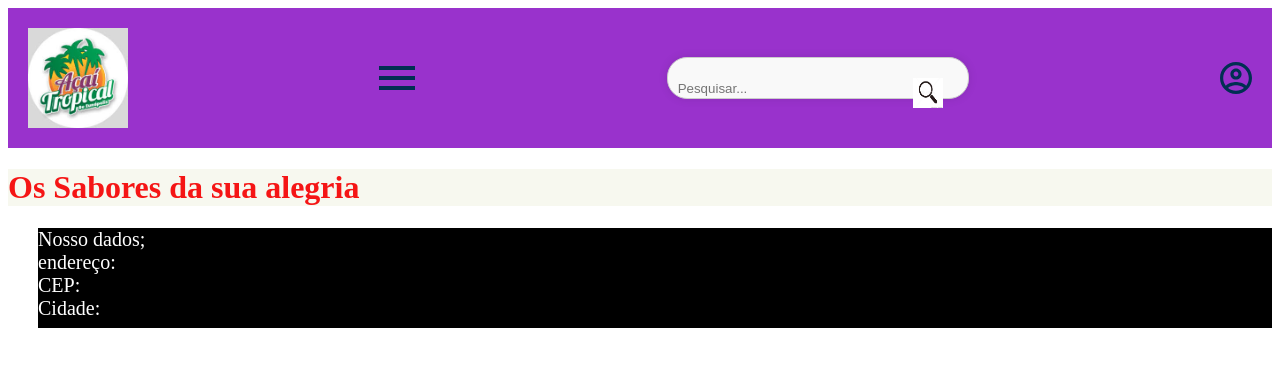
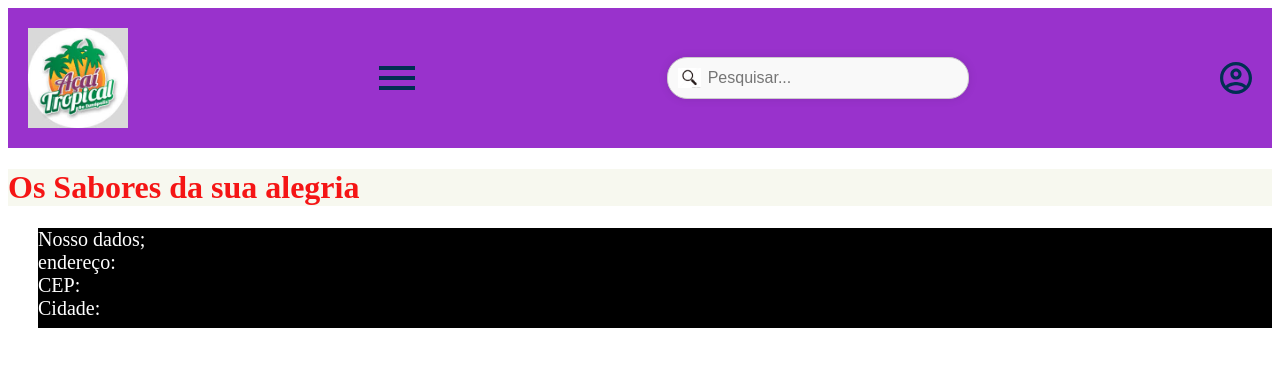
Before and after one commit to 23071960/2o_DS_front, a plain HTML site: page index.html in a window 1280 px wide. Drawn offline with Linux system fonts and the light colour scheme.

Commit message:
Add files via upload

```diff
--- a/header.css
+++ b/header.css
@@ -19,36 +19,41 @@
 
 }
 
-.pesquisa{
+.pesquisa {
     position: relative;
     width: 300px;
     height: 40px;
-    border:1px solid #ccc;
+    border: 1px solid #ccc;
     border-radius: 20px;
     background-color: #f9f9f9;
     box-shadow: 0px 0px 10px rgba(0,0,0,0.1);
+    display: flex;
+    align-items: center;
+}
 
+#campo_pesquisa {
+    width: calc(100% - 40px);
+    height: 100%;
+    border: none;
+    padding: 10px 10px 10px 40px;
+    font-size: 16px;
+    background-color: transparent;
+    box-sizing: border-box;
 }
-#campo_pesquisa{
-    width: 80%;
+
+.lupa {
+    position: absolute;
+    left: 10px;
+    height: 20px;
+    display: flex;
+    align-items: center;
+}
+
+.lupa img {
     height: 100%;
-    border:none;
-    padding: 10px;
-    font: size 16px;
-    background-color: transparent;
+    width: auto;
+}
 
-}
-.lupa{
- position: absolute;
- top:50%;
- right: 10px;
- transform: translate(-50%);
-
-}
-.lupa img{
-    width:30px;
-    height: 30px;
-}
 .container__botao:checked~.containner__rotulo>.cabeçalho__menu-hamburguer{
     background-image: url("/imagens/menu_aberto.png");
 }
```
